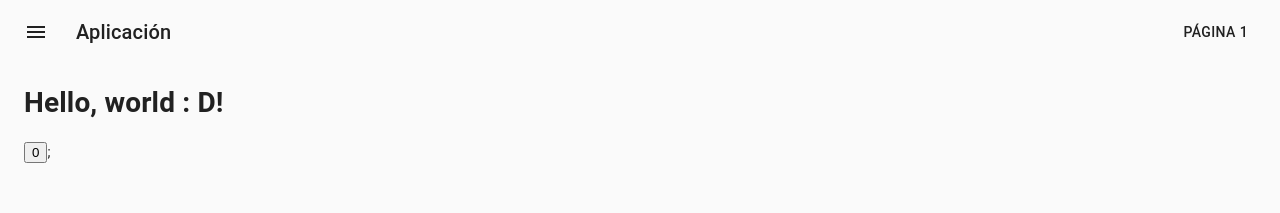
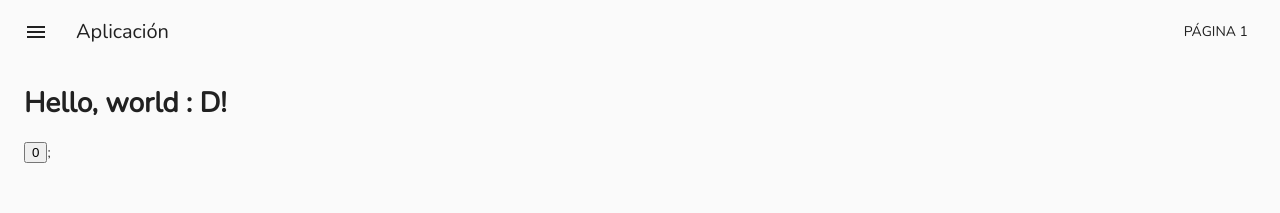
Before and after one commit to fluss-rd/fluss, a Next.js app: page / in a window 1280 px wide. Shown: the top 213 px of the page. Built offline with nearby package versions, Linux system fonts and the light colour scheme.

Commit message:
[WIP] Install Nunito font

```diff
--- a/package.json
+++ b/package.json
@@ -11,6 +11,7 @@
     "test": "jest"
   },
   "dependencies": {
+    "@fontsource/nunito": "^4.2.1",
     "@material-ui/core": "^4.11.3",
     "@material-ui/icons": "^4.11.2",
     "mobx": "^6.1.7",
--- a/src/pages/_app.tsx
+++ b/src/pages/_app.tsx
@@ -1,6 +1,7 @@
 import React, { useEffect } from "react";
 import Layout from "../layouts";
 import { initialState, StateContext } from "../store/state";
+import "@fontsource/nunito";
 
 function MyApp({ Component, pageProps }) {
   useEffect(removeServerSideInjectedCss, []);
--- a/src/styles/theme.ts
+++ b/src/styles/theme.ts
@@ -1,5 +1,9 @@
 import { createMuiTheme } from "@material-ui/core/styles";
 
-const theme = createMuiTheme({});
+const theme = createMuiTheme({
+  typography: {
+    fontFamily: ["nunito"].join(","),
+  },
+});
 
 export default theme;
```
Also changed, not shown: 1 other file (tests, documents, lock files or other folders).
